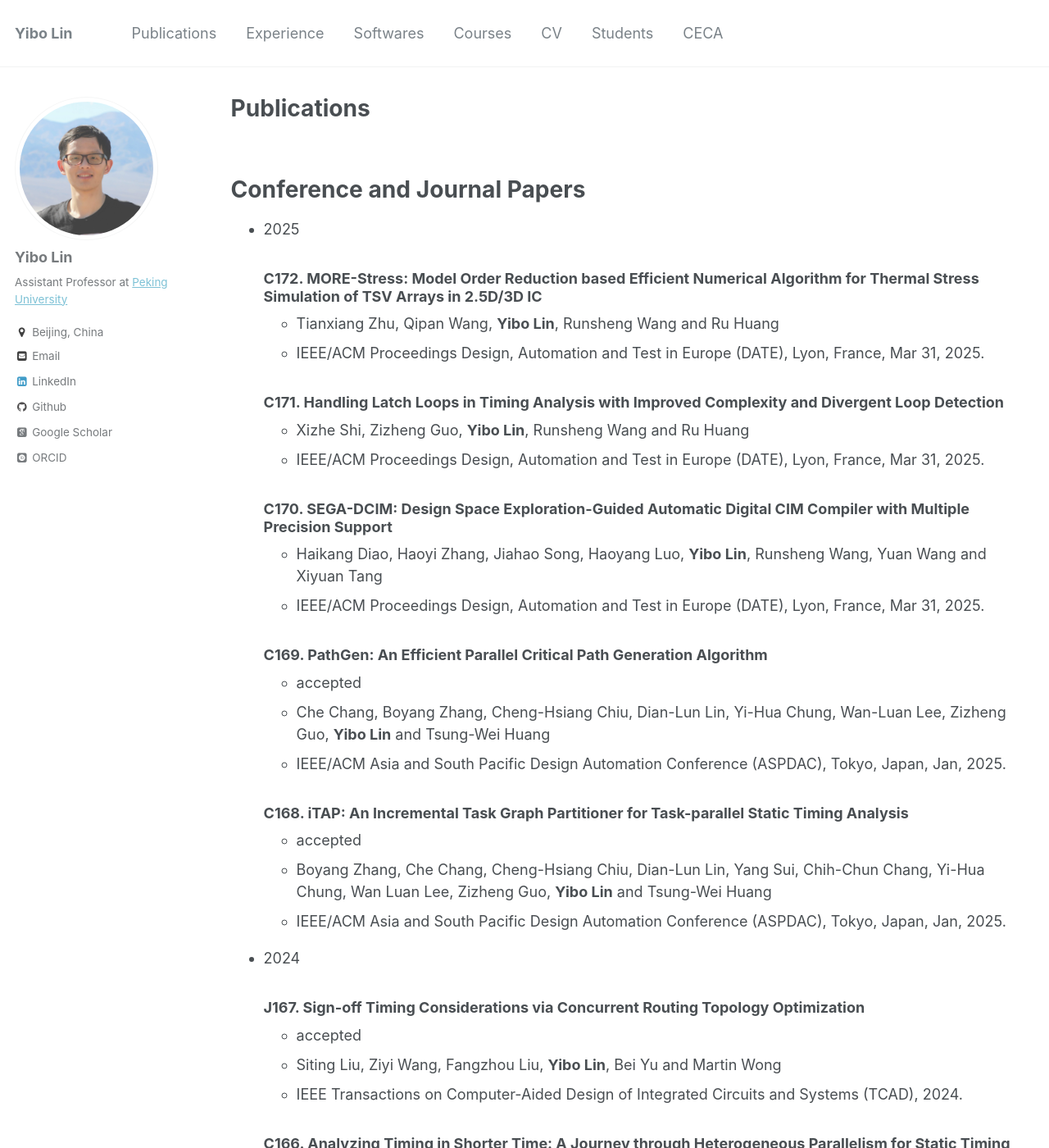
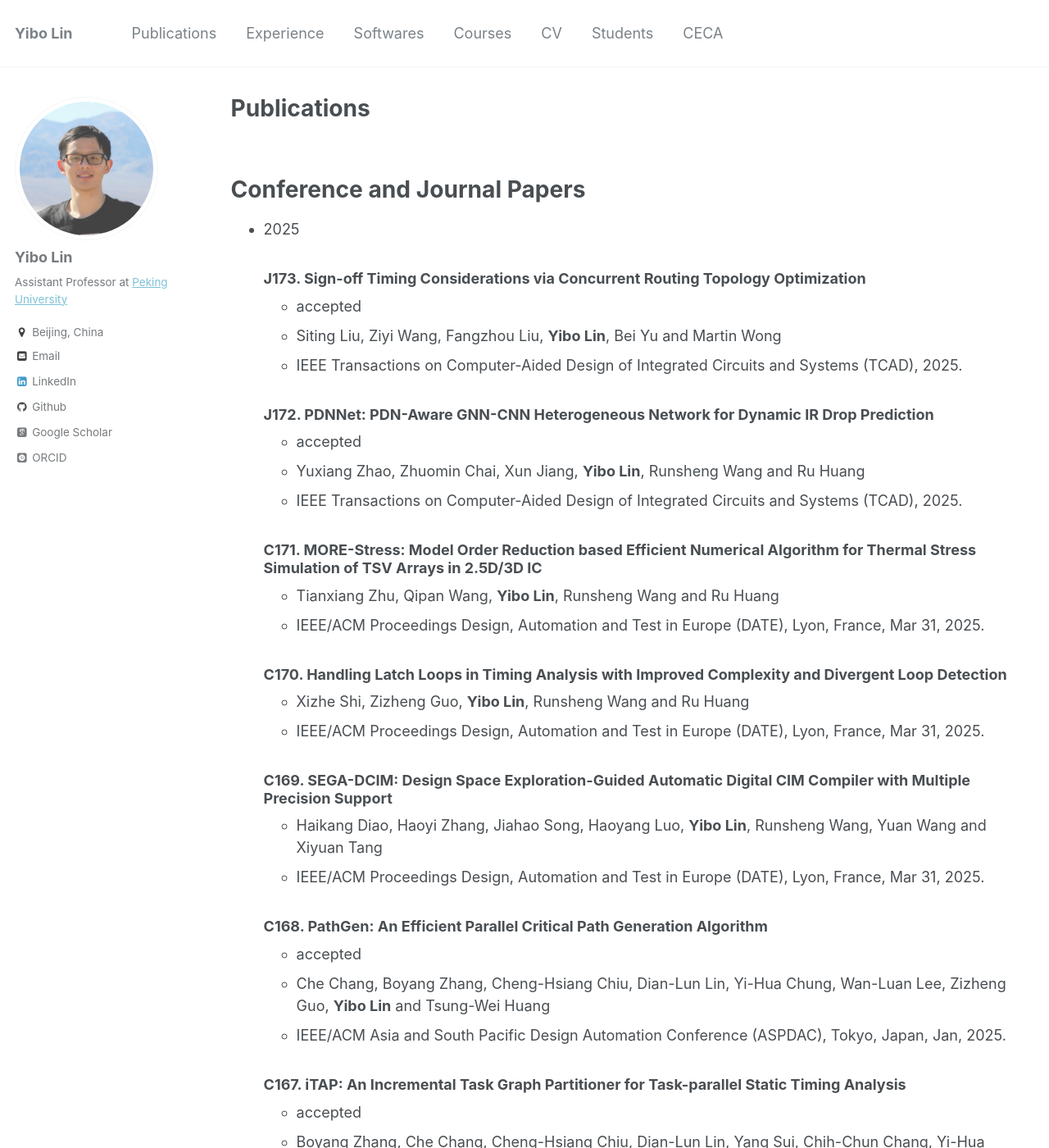
Before and after one commit to limbo018/limbo018.github.io, a Jekyll site: the page built from _pages/publications.md, in a window 1280 px wide and 1400 px high. Shown: the whole window at 82% size. Built offline with Jekyll 4.4.1, drawn with Linux system fonts in a browser that asks for light colours; some web fonts are replaced.

Commit message:
add yuxiang's tcad

```diff
--- a/_pages/publications.md
+++ b/_pages/publications.md
@@ -19,34 +19,39 @@ Conference and Journal Papers
 
 * 2025
 
-  ### C172. MORE-Stress: Model Order Reduction based Efficient Numerical Algorithm for Thermal Stress Simulation of TSV Arrays in 2.5D/3D IC
+  ### J173. [Sign-off Timing Considerations via Concurrent Routing Topology Optimization](https://doi.org/10.1109/TCAD.2024.3506216)
+     * accepted
+     * Siting Liu, Ziyi Wang, Fangzhou Liu, **Yibo Lin**, Bei Yu and Martin Wong
+     * IEEE Transactions on Computer-Aided Design of Integrated Circuits and Systems (TCAD), 2025.
+
+  ### J172. PDNNet: PDN-Aware GNN-CNN Heterogeneous Network for Dynamic IR Drop Prediction
+     * accepted
+     * Yuxiang Zhao, Zhuomin Chai, Xun Jiang, **Yibo Lin**, Runsheng Wang and Ru Huang
+     * IEEE Transactions on Computer-Aided Design of Integrated Circuits and Systems (TCAD), 2025.
+
+  ### C171. MORE-Stress: Model Order Reduction based Efficient Numerical Algorithm for Thermal Stress Simulation of TSV Arrays in 2.5D/3D IC
      * Tianxiang Zhu, Qipan Wang, **Yibo Lin**, Runsheng Wang and Ru Huang
      * IEEE/ACM Proceedings Design, Automation and Test in Europe (DATE), Lyon, France, Mar 31, 2025.
 
-  ### C171. Handling Latch Loops in Timing Analysis with Improved Complexity and Divergent Loop Detection
+  ### C170. Handling Latch Loops in Timing Analysis with Improved Complexity and Divergent Loop Detection
      * Xizhe Shi, Zizheng Guo, **Yibo Lin**, Runsheng Wang and Ru Huang
      * IEEE/ACM Proceedings Design, Automation and Test in Europe (DATE), Lyon, France, Mar 31, 2025.
 
-  ### C170. SEGA-DCIM: Design Space Exploration-Guided Automatic Digital CIM Compiler with Multiple Precision Support
+  ### C169. SEGA-DCIM: Design Space Exploration-Guided Automatic Digital CIM Compiler with Multiple Precision Support
      * Haikang Diao, Haoyi Zhang, Jiahao Song, Haoyang Luo, **Yibo Lin**, Runsheng Wang, Yuan Wang and Xiyuan Tang
      * IEEE/ACM Proceedings Design, Automation and Test in Europe (DATE), Lyon, France, Mar 31, 2025.
 
-  ### C169. PathGen: An Efficient Parallel Critical Path Generation Algorithm
+  ### C168. PathGen: An Efficient Parallel Critical Path Generation Algorithm
      * accepted
      * Che Chang, Boyang Zhang, Cheng-Hsiang Chiu, Dian-Lun Lin, Yi-Hua Chung, Wan-Luan Lee, Zizheng Guo, **Yibo Lin** and Tsung-Wei Huang
      * IEEE/ACM Asia and South Pacific Design Automation Conference (ASPDAC), Tokyo, Japan, Jan, 2025.
 
-  ### C168. iTAP: An Incremental Task Graph Partitioner for Task-parallel Static Timing Analysis
+  ### C167. iTAP: An Incremental Task Graph Partitioner for Task-parallel Static Timing Analysis
      * accepted
      * Boyang Zhang, Che Chang, Cheng-Hsiang Chiu, Dian-Lun Lin, Yang Sui, Chih-Chun Chang, Yi-Hua Chung, Wan Luan Lee, Zizheng Guo, **Yibo Lin** and Tsung-Wei Huang
      * IEEE/ACM Asia and South Pacific Design Automation Conference (ASPDAC), Tokyo, Japan, Jan, 2025.
 
 * 2024
-
-  ### J167. [Sign-off Timing Considerations via Concurrent Routing Topology Optimization](https://doi.org/10.1109/TCAD.2024.3506216)
-     * accepted
-     * Siting Liu, Ziyi Wang, Fangzhou Liu, **Yibo Lin**, Bei Yu and Martin Wong
-     * IEEE Transactions on Computer-Aided Design of Integrated Circuits and Systems (TCAD), 2024.
 
   ### C166. Analyzing Timing in Shorter Time: A Journey through Heterogeneous Parallelism for Static Timing Analysis
      * <a href="/publications/papers/TIMING_ICSICT2024_Guo.pdf" style="color:#3793ae">preprint</a> \| *Invited Paper*
```
Also changed, not shown: _includes/publications_cv.md (+8 -6 lines), ref/publications.bib (+17 -2 lines), 4 other files.
